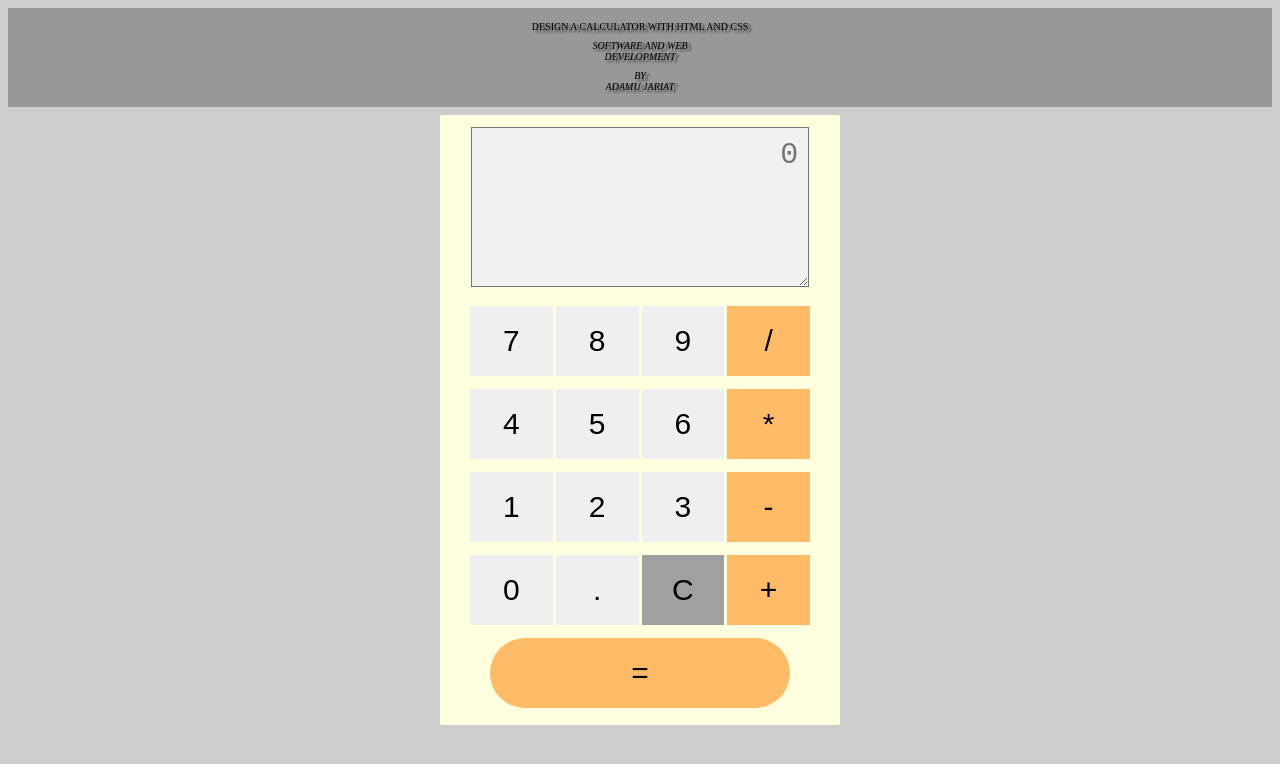
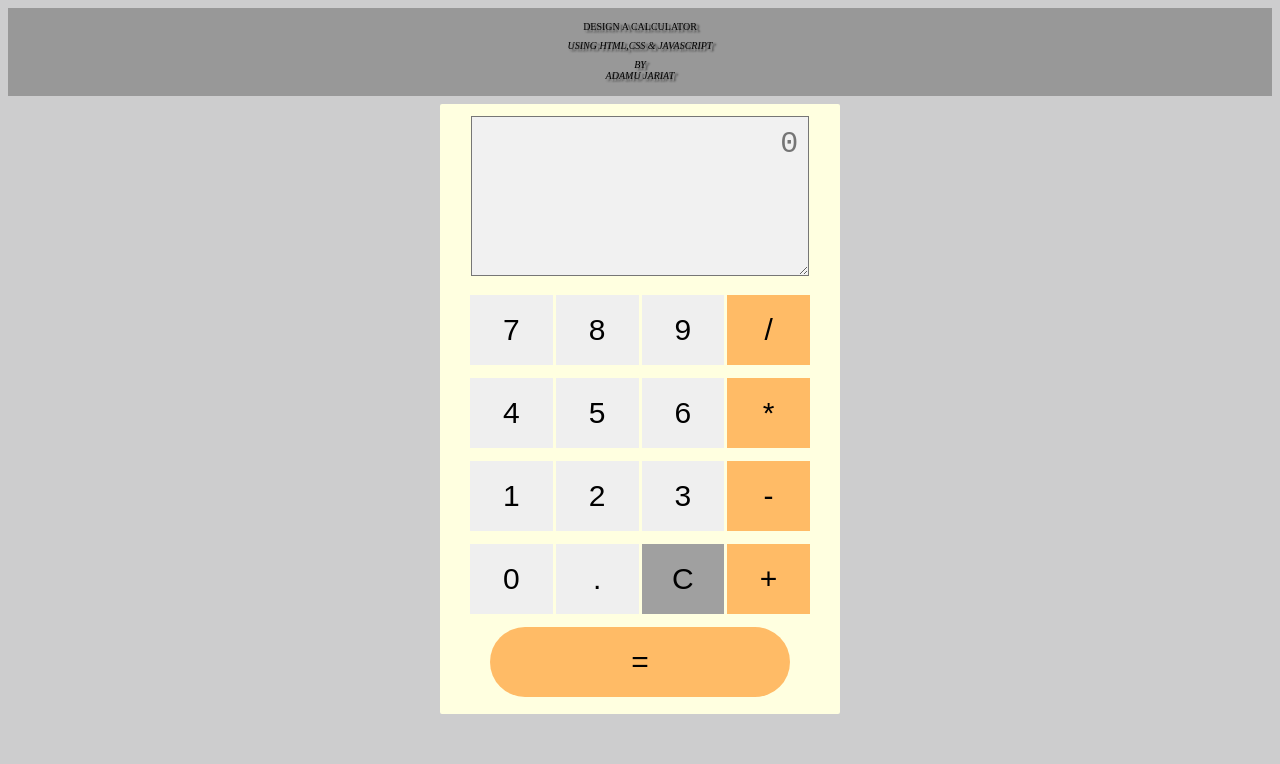
Before and after one commit to Jariat-code/Jariat, a plain HTML site: page Index.html in a window 1280 px wide. Drawn offline with Linux system fonts and the light colour scheme.

Commit message:
Update Index.html

```diff
--- a/Index.html
+++ b/Index.html
@@ -106,8 +106,8 @@ font-family: 'Times New Roman', serif;
 <body>
    <header>
    <div>
-   <h1 style="text-align:center";>DESIGN A CALCULATOR WITH HTML AND CSS</h1>
-   <h2 style="text-align:center";> SOFTWARE AND WEB<br> DEVELOPMENT</h2>
+   <h1 style="text-align:center";>DESIGN A CALCULATOR </h1>
+   <h2 style="text-align:center";> USING HTML,CSS & JAVASCRIPT</h2>
  <h2 style="text-align:center";>BY <br> ADAMU JARIAT</h2>
 </div>
 </header>
```
